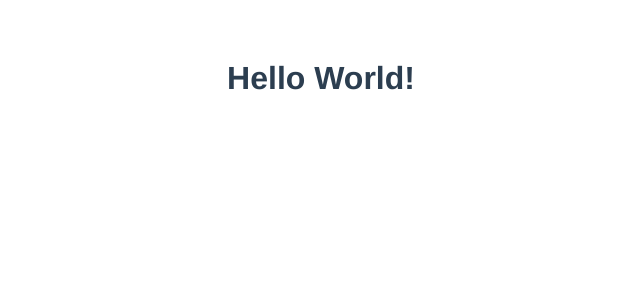
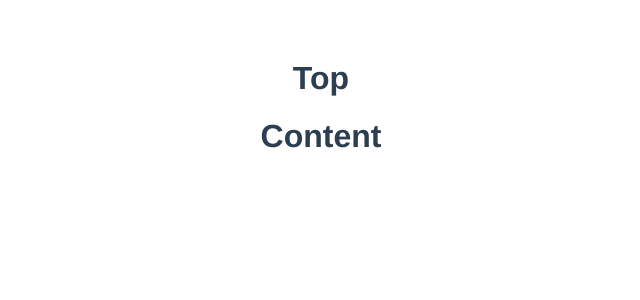
Before and after one commit to JuanSavedra/Vacancies, a Vue app: page / in a window 1280 px wide. Shown: the top 300 px of the page, without its empty margins (319-959 px from the left). Built offline with nearby package versions, Linux system fonts and the light colour scheme.

Commit message:
creating components top and content

```diff
--- a/package.json
+++ b/package.json
@@ -32,7 +32,9 @@
     "parserOptions": {
       "parser": "@babel/eslint-parser"
     },
-    "rules": {}
+    "rules": {
+      "vue/multi-word-component-names": "off"
+    }
   },
   "browserslist": [
     "> 1%",
--- a/src/App.vue
+++ b/src/App.vue
@@ -1,14 +1,19 @@
 <template>
-  <HelloWorld msg="Welcome to Your Vue.js App"/>
+  <div>
+    <Top />
+    <Content />
+  </div>
 </template>
 
 <script>
-import HelloWorld from './components/HelloWorld.vue'
+import Content from './components/layouts/Content.vue'
+import Top from './components/layouts/Top.vue'
 
 export default {
   name: 'App',
   components: {
-    HelloWorld
+    Content,
+    Top
   }
 }
 </script>
--- /dev/null
+++ b/src/components/layouts/Content.vue
@@ -0,0 +1,9 @@
+<template>
+  <div>
+    <h1>Content</h1>
+  </div>
+</template>
+
+<script></script>
+
+<style></style>
--- /dev/null
+++ b/src/components/layouts/Top.vue
@@ -0,0 +1,9 @@
+<template>
+  <div>
+    <h1>Top</h1>
+  </div>
+</template>
+
+<script></script>
+
+<style></style>
```
